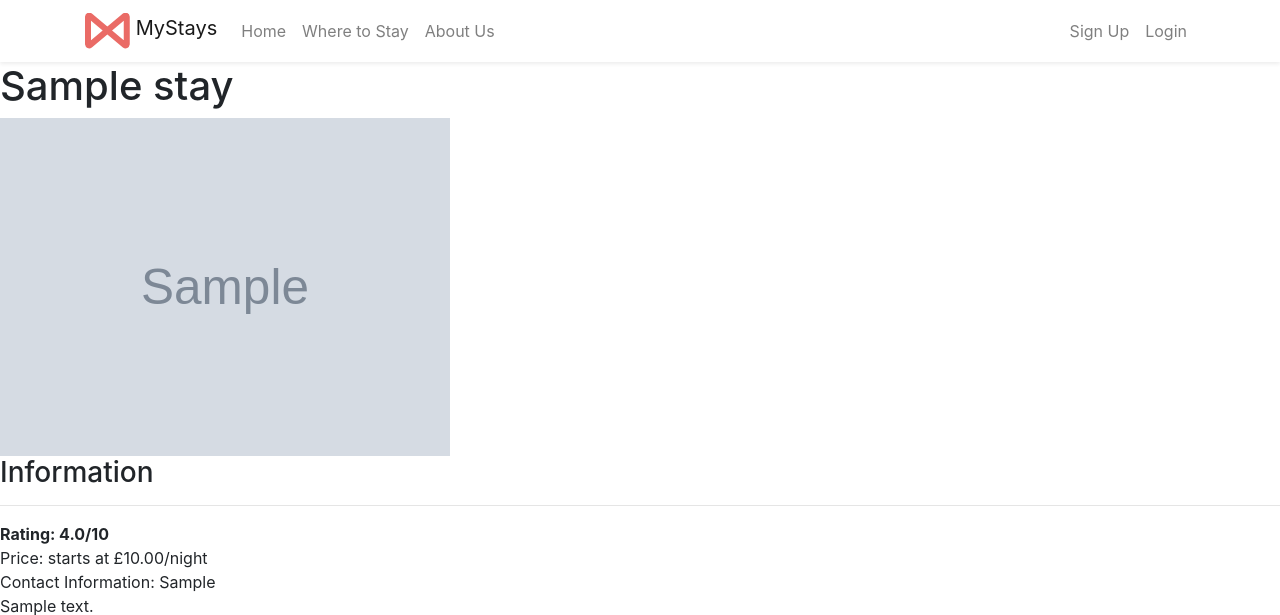
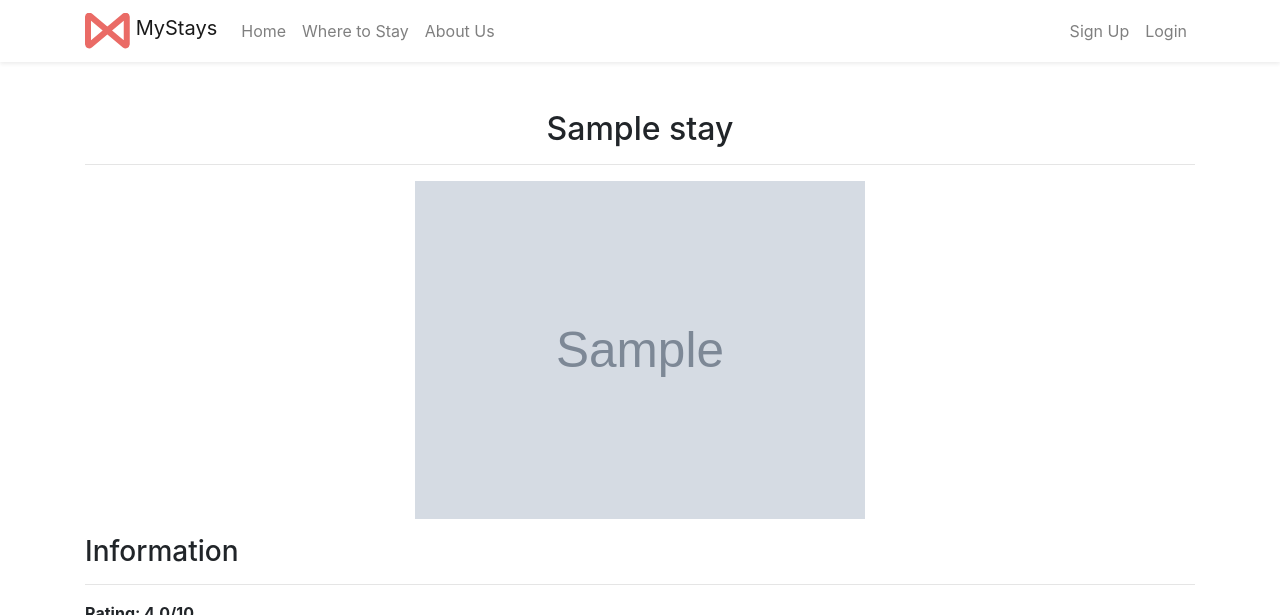
Before and after one commit to 2401566A/mystays_project, a Django app: template templates/mystays/stay.html in a window 1280 px wide. Shown: the top 615 px of the page. Run offline with Django 3.2, Linux system fonts and the light colour scheme; the template is opened without the code that fills it: values that come from a table or form of the project are taken from there, others are empty; tables that the repository leaves empty hold one stand-in row (values such as "Sample post"); grey boxes marked "Sample" are stand-in pictures; parts of the project's set-up code (start-up, migrations or seed data) failed here and were passed over; some libraries are stand-ins or nearby versions.

Commit message:
formatted stay.html

```diff
--- a/templates/mystays/stay.html
+++ b/templates/mystays/stay.html
@@ -6,20 +6,22 @@
 
 {% block body_block %}
 {% if stay %}
-    <div>
-        <h1>{{ stay.name }}</h1>
-		<div class="inline">
-			<div class = "inline">
+<div class="container-sm">
+    <div class="page-header col-md-5 p-lg-5 mx-auto">
+        <h2 class="text-center">{{ stay.name }}</h2>
+    </div>
+    <hr>
+
+    <div class="text-center">
         <img src="{{ MEDIA_URL }}{{stay.picture}}" width=450 alt="picture of {{ stay }}" /><br />
     </div>
 
-			<div class = "inline">
-				<h3>Information</h3>
-				<hr />
+    <div class="inline">
+        <h3 class="pt-3">Information</h3>
+        <hr>
         <strong>Rating: {{ stay.propertyRating }}/10</strong><br />
         Price: starts at £{{ stay.price }}/night<br />
         Contact Information: {{ stay.contacts }}<br />
-			</div>
     </div>
 
     <div>
@@ -28,7 +30,6 @@
 
     <div class="inline" id="map"></div>
     <script>
-
         // Initialize and add the map
         function initMap() {
         // The location of Uluru
@@ -46,7 +47,9 @@ function initMap() {
         src="https://maps.googleapis.com/maps/api/js?key=AIzaSyAfrP9Y16j1Ik1RxfFKXolARYpVJZcNo4w&callback=initMap">
         </script>
 
-        <h2>Reviews</h2>
+    <div class="inline">
+        <h3 class="pt-3">Reviews</h3>
+        <hr>
 
         <div>
             {% if reviews %}
@@ -58,17 +61,19 @@ function initMap() {
             Accuracy of Description: {{ review.descripAccuracy }}/10<br />
             Cost Value: {{ review.costRating }}/10<br />
             <br />
+            <hr>
             {% endfor %}
             {% else %}
             <strong>This stay currently has no reviews.</strong>
             {% endif %}
         </div>
+        {% if user.is_authenticated %}
+        <a href="{% url 'mystays:rate_and_review' stay.slug user.username %}">Leave Review</a><br />
+        {% endif %}
     </div>
     {% else %}
     The specified stay does not exist.
     {% endif %}
 
-    {% if user.is_authenticated %}
-        <a href="{% url 'mystays:rate_and_review' stay.slug user.username %}">Leave Review</a><br />
-    {% endif %}
+
     {% endblock %}
```
Lines whose indentation alone changed are shown as unchanged.
